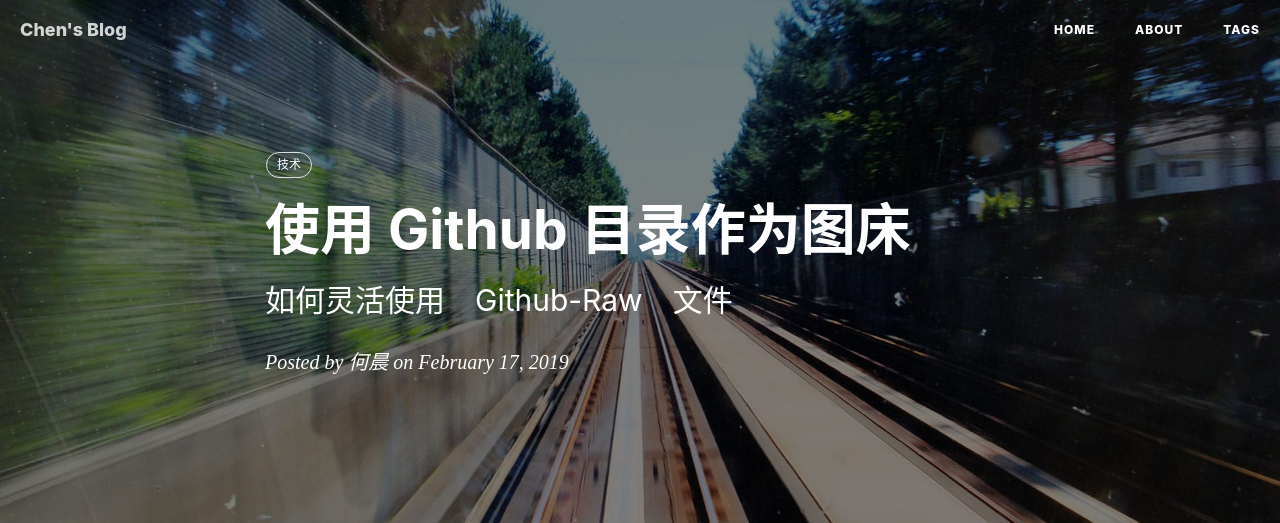
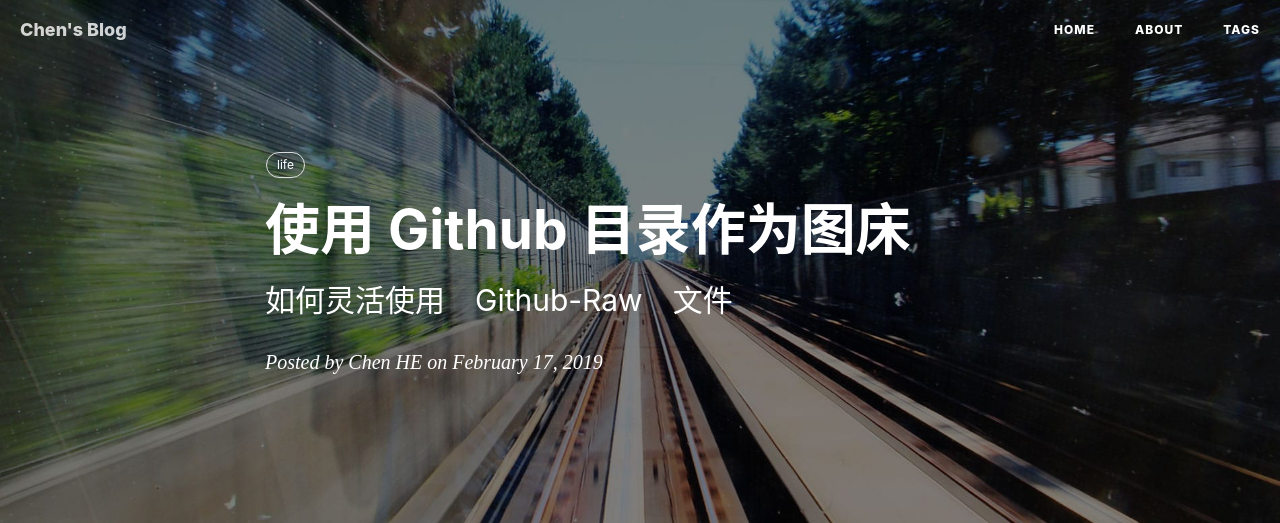
Before and after one commit to he-chen-95/he-chen-95.github.io, a Jekyll site: the page built from _posts/2019-02-17-Github_as_an_image_host.md, in a window 1280 px wide. Shown: the top 523 px of the page. Built offline with Jekyll 4.4.1, drawn with Linux system fonts in a browser that asks for light colours; nearby versions of some CDN libraries; comment, search, counter and statistics services are not loaded; grey boxes are pictures that could not be loaded.

Commit message:
Update 2019-02-17-Github_as_an_image_host.md

```diff
--- a/_posts/2019-02-17-Github_as_an_image_host.md
+++ b/_posts/2019-02-17-Github_as_an_image_host.md
@@ -3,11 +3,11 @@
 title:      使用 Github 目录作为图床
 subtitle:   如何灵活使用　Github-Raw　文件
 date:       2019-02-17
-author:     何晨
+author:     Chen HE
 header-img: img/post-bg-2015.jpg
 catalog: true
 tags:
-    - 技术
+    - life
 ---
 
 #### github图床
```
